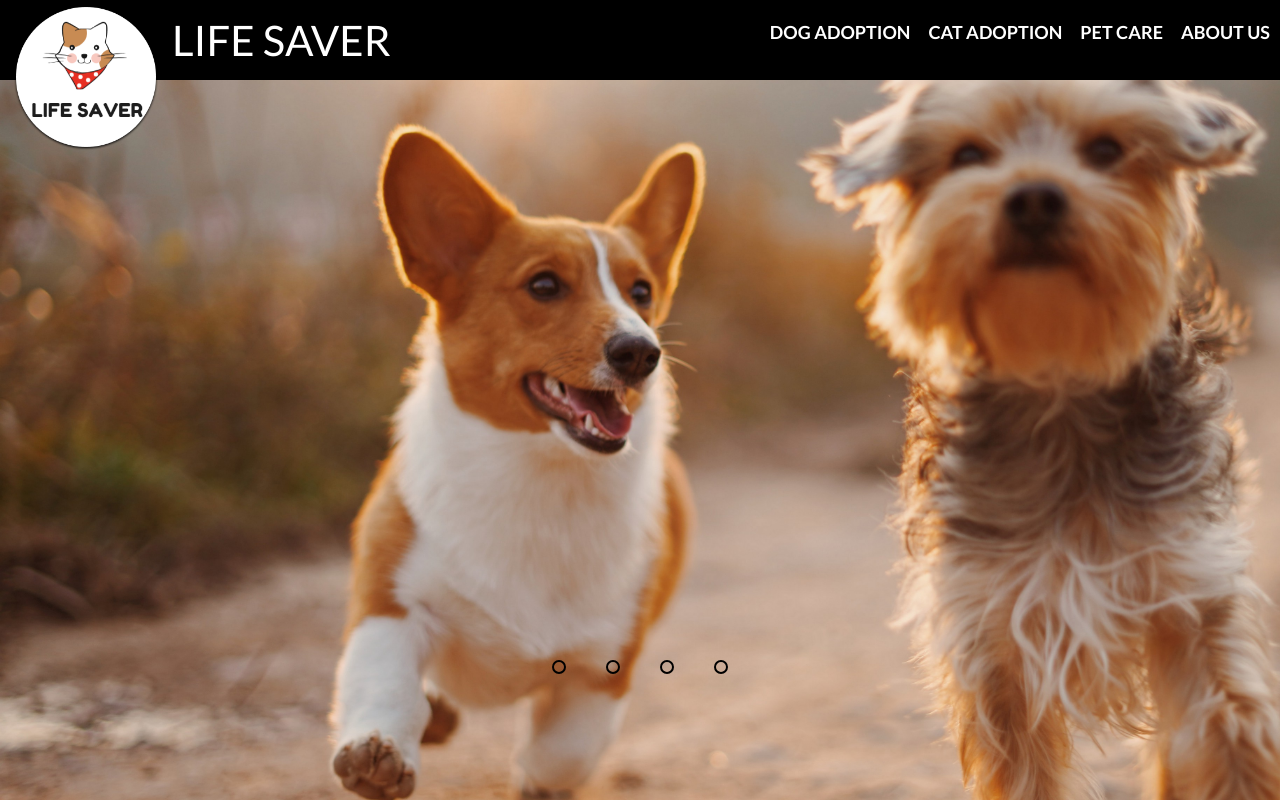
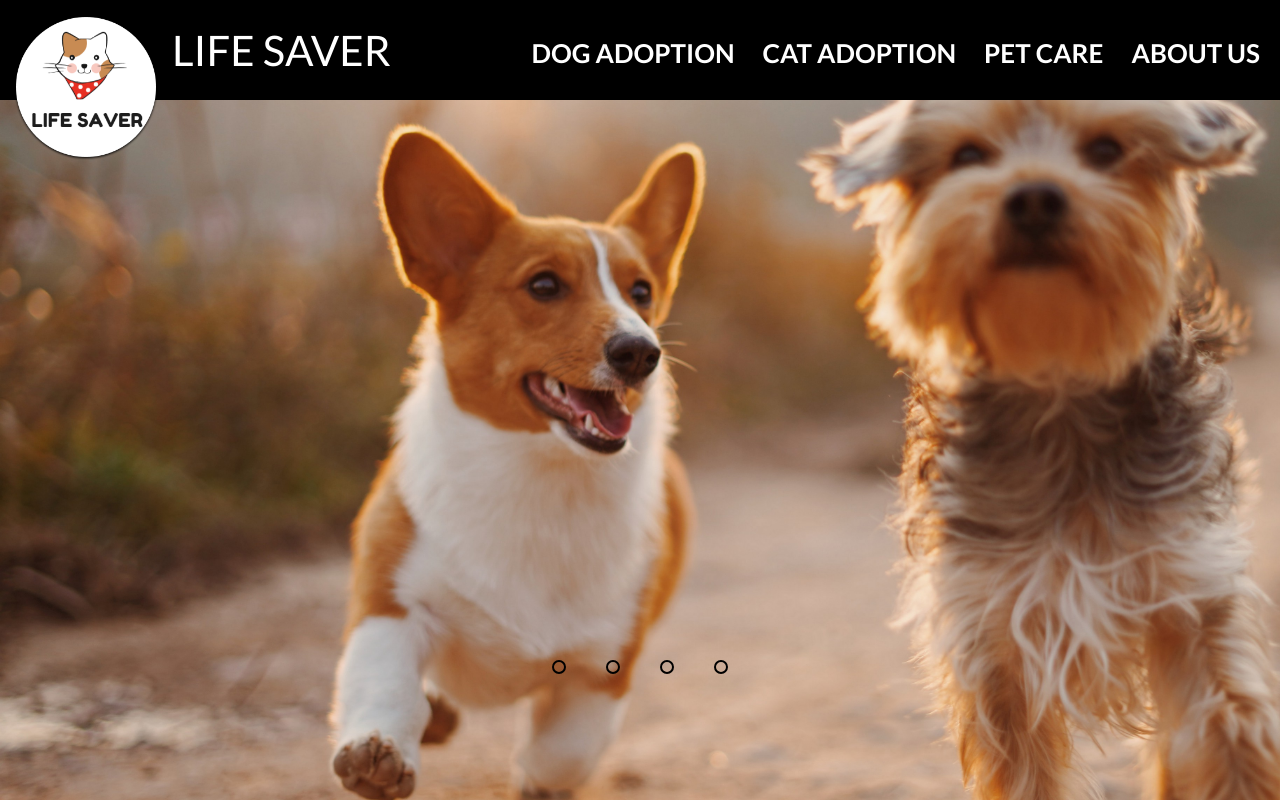
Before and after one commit to mchib031/Angular-Experiment, an Angular app in the folder Experiment/AdoptionApplication/: page / in a window 1280 px wide. Shown: the top 802 px of the page. Built offline with nearby package versions, Linux system fonts and the light colour scheme.

Commit message:
referances

```diff
--- a/Experiment/AdoptionApplication/src/app/header/header.component.css
+++ b/Experiment/AdoptionApplication/src/app/header/header.component.css
@@ -9,7 +9,7 @@
   z-index: 900;
   left: 0;
   right: 0;
-  height: 80px;
+  height: 100px;
   display: flex;
   align-items: center;
   background-color: black;
@@ -20,8 +20,8 @@
 }
 
 .menu ul li {
-  margin: 0 10px 0 8px;
-  font-size: 18px;
+  margin: 25px 20px 0 8px;
+  font-size: 26px;
   list-style-type: none;
   display: inline-block;
 }
```
